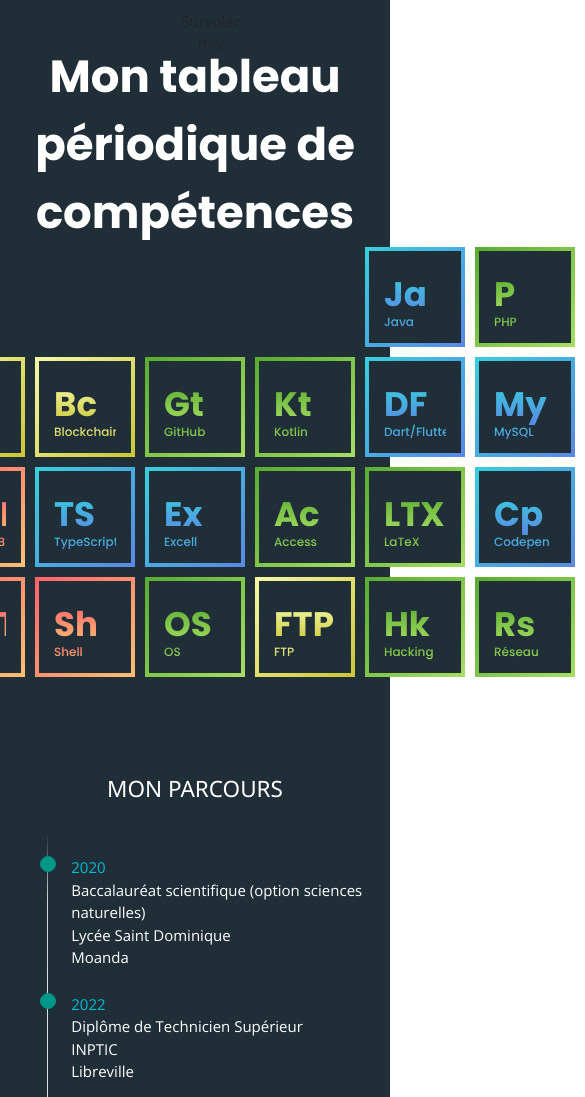
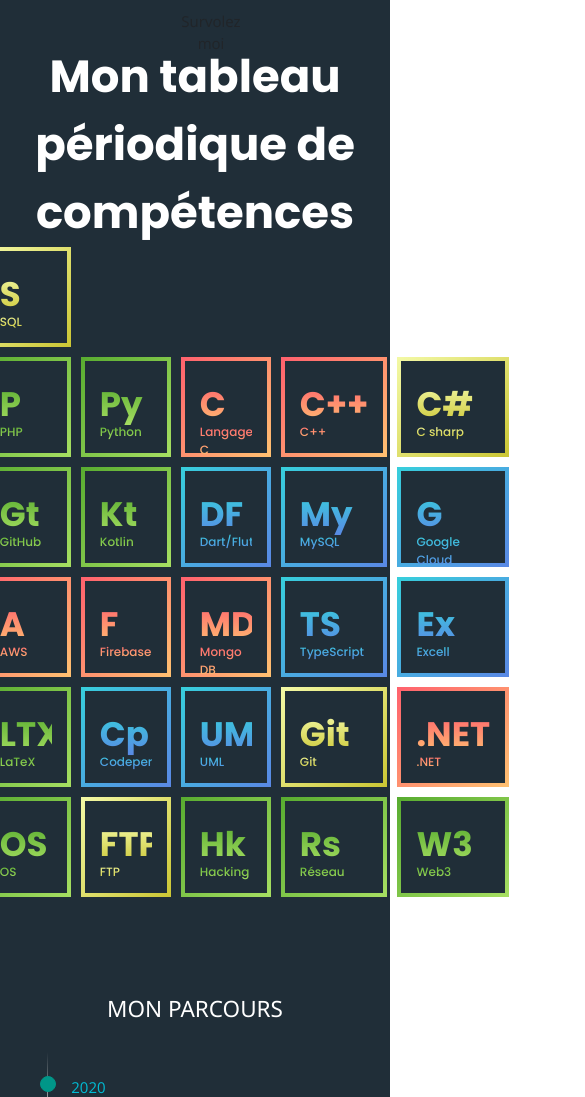
Before and after one commit to MelSardes/loickmakosso.github.io, a plain HTML site: page index.html in a window 390 px wide. Shown: the part 3594-4691 px from the top of the page, 585 px wide, since content can reach past the window. Drawn offline with nearby package versions, Linux system fonts and the light colour scheme.

```diff
--- a/assets/css/skills.css
+++ b/assets/css/skills.css
@@ -349,6 +349,28 @@ aside.context .explanation {
     justify-content: center;
 }
 
+
+@media only screen and (max-width: 1000px) {
+    .periodic-table {
+        grid-template-columns: repeat(7, 100px);
+    }
+}
+
+
+@media only screen and (max-width: 800px) {
+    .periodic-table {
+        grid-template-columns: repeat(6, 100px);
+        grid-template-rows: repeat(6, 100px);
+    }
+
+@media only screen and (max-width: 700px) {
+    .periodic-table {
+        grid-template-columns: repeat(4, 90px);
+    }
+}
+
+
+
 .periodic-element {
     padding: 4px;
     position: relative;
```
